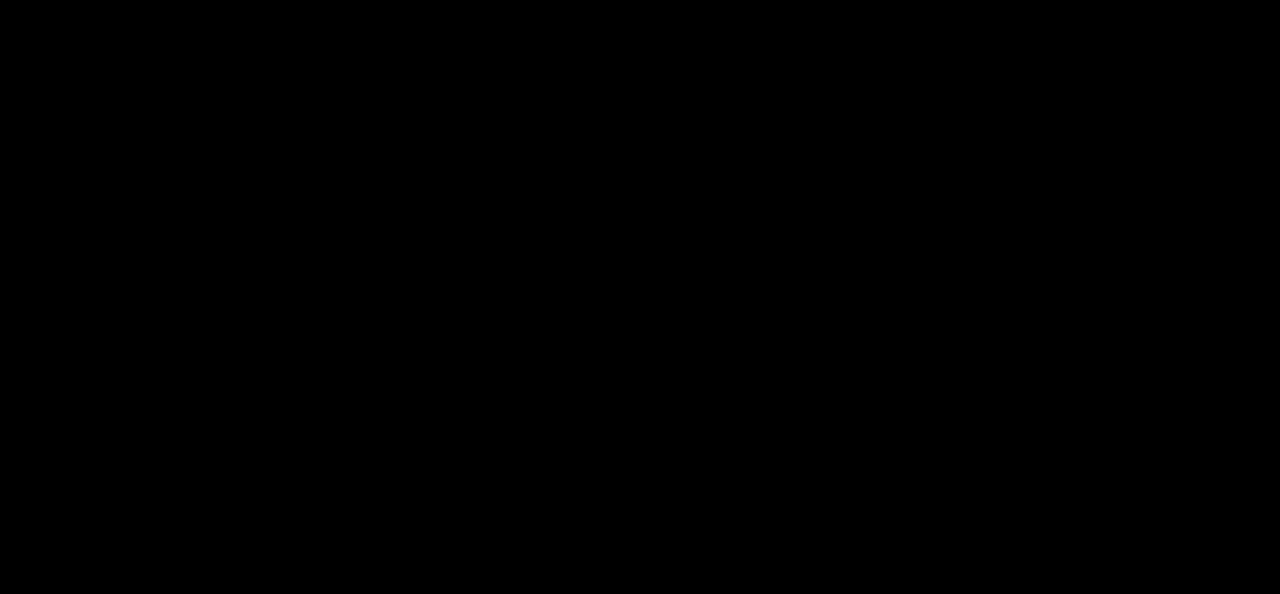
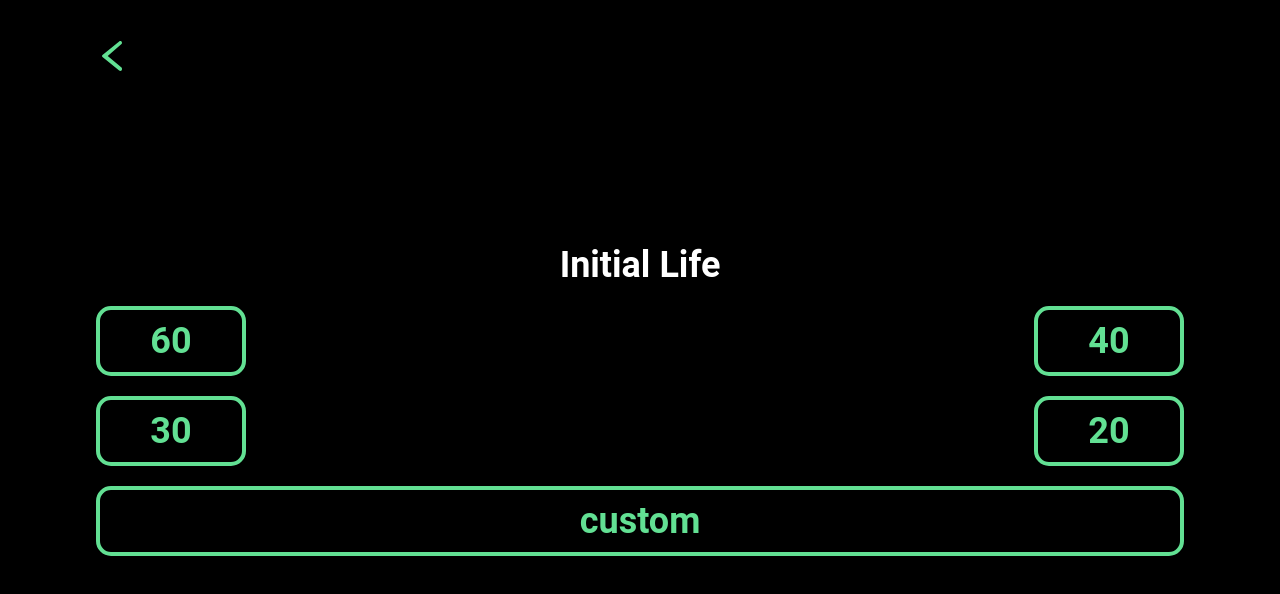
Before and after one commit to BrennoProjects/magic-counter, a React (Vite) app: page /setup-life in a window 1280 px wide. Before the commit this address had no page. Shown: the top 594 px of the page. Built offline with nearby package versions, Linux system fonts and the light colour scheme.

Commit message:
fix set page to setup

```diff
--- a/src/routes.tsx
+++ b/src/routes.tsx
@@ -1,11 +1,11 @@
 import type { RouteObject } from "react-router-dom";
 import Home from "./screens/Home";
-import SetLifePage from "./screens/SetLife";
+import SetupLifePage from "./screens/SetupLife";
 import SetupPosition from "./screens/SetupPosition";
 
 const routes: RouteObject[] = [
   {path: '/', element:<Home />,},
-  {path: '/set-life', element:<SetLifePage />,},
-  {path: '/set-position', element:<SetupPosition />,}
+  {path: '/setup-life', element:<SetupLifePage />,},
+  {path: '/setup-position', element:<SetupPosition />,}
 ]
 export default routes
--- a/src/screens/SetLife/index.tsx
+++ b/src/screens/SetupLife/index.tsx
@@ -8,10 +8,10 @@ import Text from "../../components/Text";
 import Title from "../../components/Title";
 import NavBar from "../../components/NavBar";
 
-const SetLifePage:FC = () => {
+const SetupLifePage:FC = () => {
   const navigate = useNavigate();
   return (
-    <S.WrapperSetLifePage>
+    <S.WrapperSetupLifePage>
       <NavBar>
         <Button
           width={"30px"}
@@ -56,8 +56,8 @@ const SetLifePage:FC = () => {
           <Text>custom</Text>
         </Button>
       </S.WrapperButtons>
-    </S.WrapperSetLifePage>
+    </S.WrapperSetupLifePage>
   );
 };
 
-export default SetLifePage;
+export default SetupLifePage;
--- a/src/screens/SetLife/style.ts
+++ b/src/screens/SetupLife/style.ts
@@ -1,6 +1,6 @@
 import styled from "styled-components";
 
-export const WrapperSetLifePage = styled.div`
+export const WrapperSetupLifePage = styled.div`
   width: 85vw;
   height: 90vh;
   position: relative;
```
